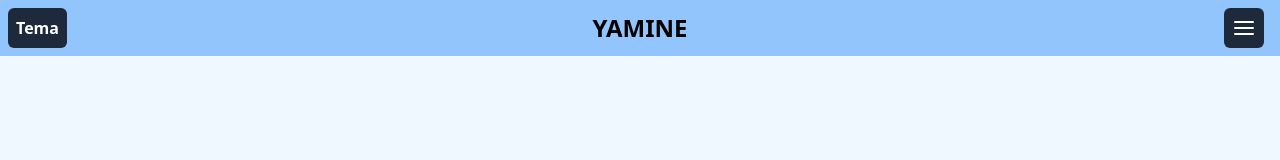
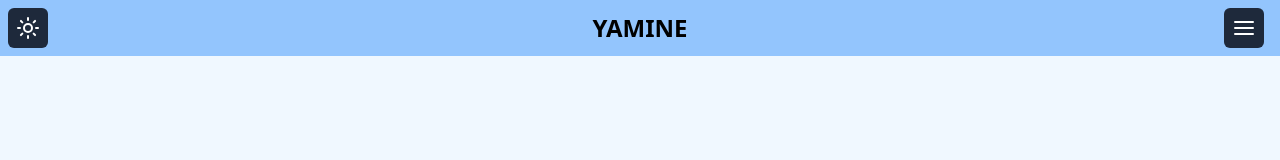
Before and after one commit to sla2726/Yamine-Web, a React (Vite) app: page / in a window 1280 px wide. Shown: the top 160 px of the page. Built offline with nearby package versions, Linux system fonts and the light colour scheme.

Commit message:
Animated Theme Button V1

```diff
--- a/src/App.jsx
+++ b/src/App.jsx
@@ -1,9 +1,19 @@
 import { useState, useEffect } from "react";
-import { AlignJustify } from "lucide-react";
+import { AlignJustify, Sun, Moon } from "lucide-react";
 
 function App() {
   // Light/Dark mode
   const [darkMode, setDarkMode] = useState(false);
+  const [isRotating, setIsRotating] = useState(false);
+
+  function toggleTheme() {
+    setIsRotating(true); // Rotação ativada
+    setTimeout(() => {
+      setDarkMode((prev) => !prev);
+      setIsRotating(false); // Rotação desativada
+    }, 300); // Tempo que vai girar
+  }
+
   useEffect(() => {
     if (darkMode) {
       document.documentElement.classList.add("dark");
@@ -19,10 +29,12 @@ function App() {
     <div className="h-screen w-screen transition-all bg-snow text-black dark:bg-slate-900 dark:text-white">
       <div className="p-2 bg-blue-300 relative">
         <button
-          onClick={() => setDarkMode((prev) => !prev)}
-          className="py-2 px-2 font-bold bg-darkBlue text-white dark:bg-snow dark:text-black rounded-md"
+          onClick={toggleTheme}
+          className={`py-2 px-2 font-bold bg-darkBlue text-white dark:bg-snow dark:text-black rounded-md transition-transform duration-300 ${
+            isRotating ? "rotate-180" : ""
+          }`}
         >
-          Tema
+          {darkMode ? <Moon /> : <Sun />}
         </button>
 
         <button
@@ -31,9 +43,13 @@ function App() {
         >
           <AlignJustify />
         </button>
-        {openMenu && (
-          <div className="fixed top-0 right-0 h-full w-32 z-10 bg-black bg-opacity-50 flex justify-center items-center">
-            <div className="bg-white dark:bg-slate-800 rounded-md w-3/4 max-w-sm">
+        <div
+          className={`fixed top-0 right-0 h-full w-48 z-10 p-4 bg-black bg-opacity-80 transition-transform duration-300 ${
+            openMenu ? "translate-x-0" : "translate-x-full"
+          }`}
+        >
+          {openMenu && (
+            <div className="bg-white dark:bg-slate-800 rounded-md w-3/4 mt-10 ml-5">
               <h2 className="text-xl font-extrabold mb-4 flex justify-center">
                 Menu
               </h2>
@@ -41,8 +57,8 @@ function App() {
                 <li>Olokomeo</li>
               </ul>
             </div>
-          </div>
-        )}
+          )}
+        </div>
 
         <h1 className="text-2xl font-extrabold absolute inset-0 flex justify-center items-center pointer-events-none">
           YAMINE
```
